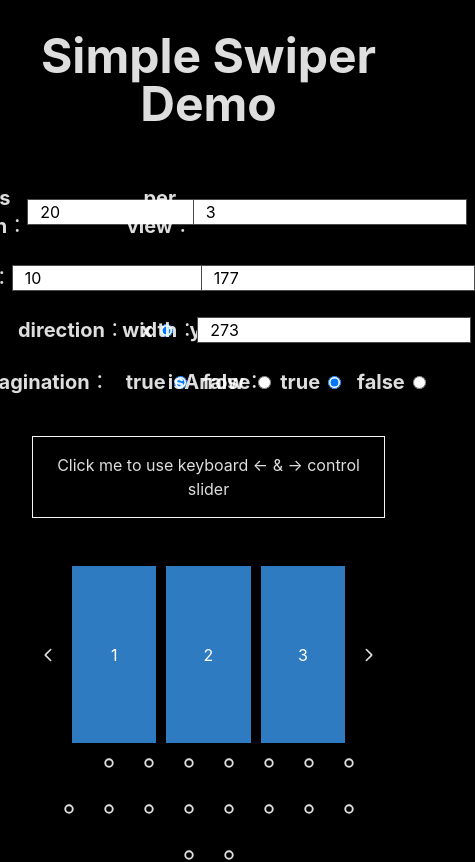
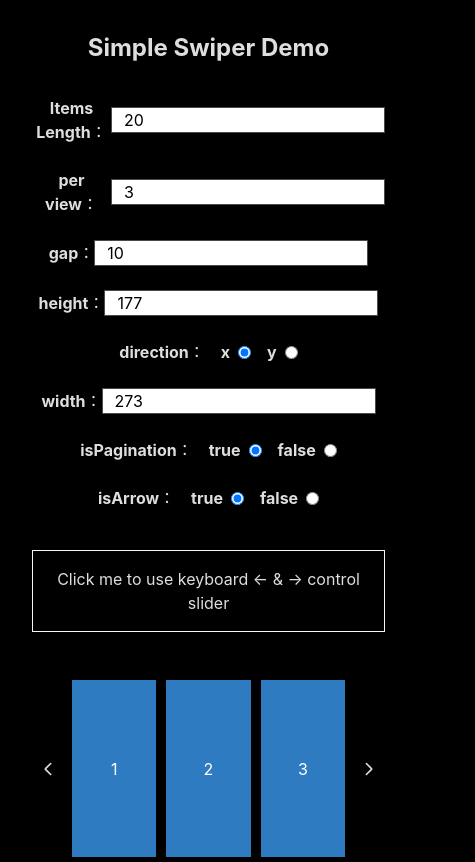
Before and after one commit to Rock070/vue-simple-swiper, a Vue app: page / in a window 390 px wide. Shown: the top 862 px of the page, 475 px wide, since content can reach past the window. Built offline with nearby package versions, Linux system fonts and the light colour scheme; some icons are missing.

Commit message:
fix: rwd

```diff
--- a/src/App.vue
+++ b/src/App.vue
@@ -51,7 +51,7 @@ const swiperRootRef = ref<InstanceType<typeof Swiper>>()
     >
       <Icon icon="mdi:github" class="h-8 w-8" />
     </a>
-    <h1 class="font-bold text-5xl mb-14">
+    <h1 class="font-bold text-2xl md:text-3xl lg:text-5xl mb-8 lg:mb-14">
       Simple Swiper Demo
     </h1>
     <div :class="options.direction === 'x' ? 'mb-12' : 'mb-6'">
@@ -84,7 +84,8 @@ const swiperRootRef = ref<InstanceType<typeof Swiper>>()
 }
 
 .demo label, .demo h3 {
-  @apply text-xl font-bold
+  @apply lg:text-xl md:text-lg text-md
+  @apply font-bold
 }
 
 .demo input {
--- a/src/components/WorkTable.vue
+++ b/src/components/WorkTable.vue
@@ -31,7 +31,7 @@ const itemLength = computed({
 </script>
 
 <template>
-  <div class="mb-10 grid gap-y-6 grid-cols-2 lg:grid-cols-3">
+  <div class="mb-10 grid gap-y-6 grid-cols-1 md:grid-cols-2 lg:grid-cols-3">
     <div class="flex-center">
       <label for="items">Items Length：</label>
       <input id="items" v-model="itemLength" type="number">
```
